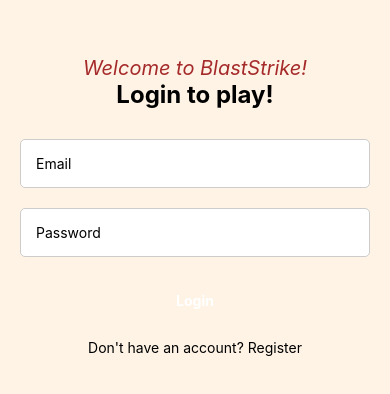
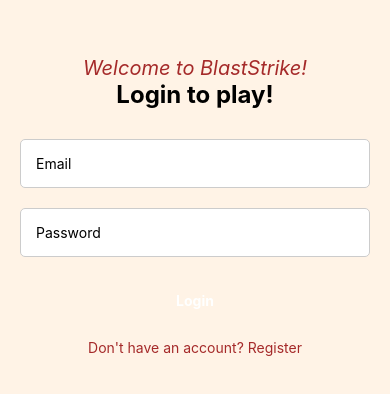
Before and after one commit to CankayaUniversity/ceng-407-408-2023-2024-Blast-Strike, a React Native app in the folder CodeSrc/blaststrike/: screen /Login in a window 390 px wide. Shown: the part 216-610 px from the top of the page. Built offline with nearby package versions, Linux system fonts and the light colour scheme; no server answers.

Commit message:
*style fix

```diff
--- a/CodeSrc/blaststrike/app/screens/LoginScreen.js
+++ b/CodeSrc/blaststrike/app/screens/LoginScreen.js
@@ -94,6 +94,6 @@ const styles = StyleSheet.create({
     marginTop: 15,
   },
   registerButtonText: {
-    color: '#brown',
+    color: 'brown',
   },
 });
```
